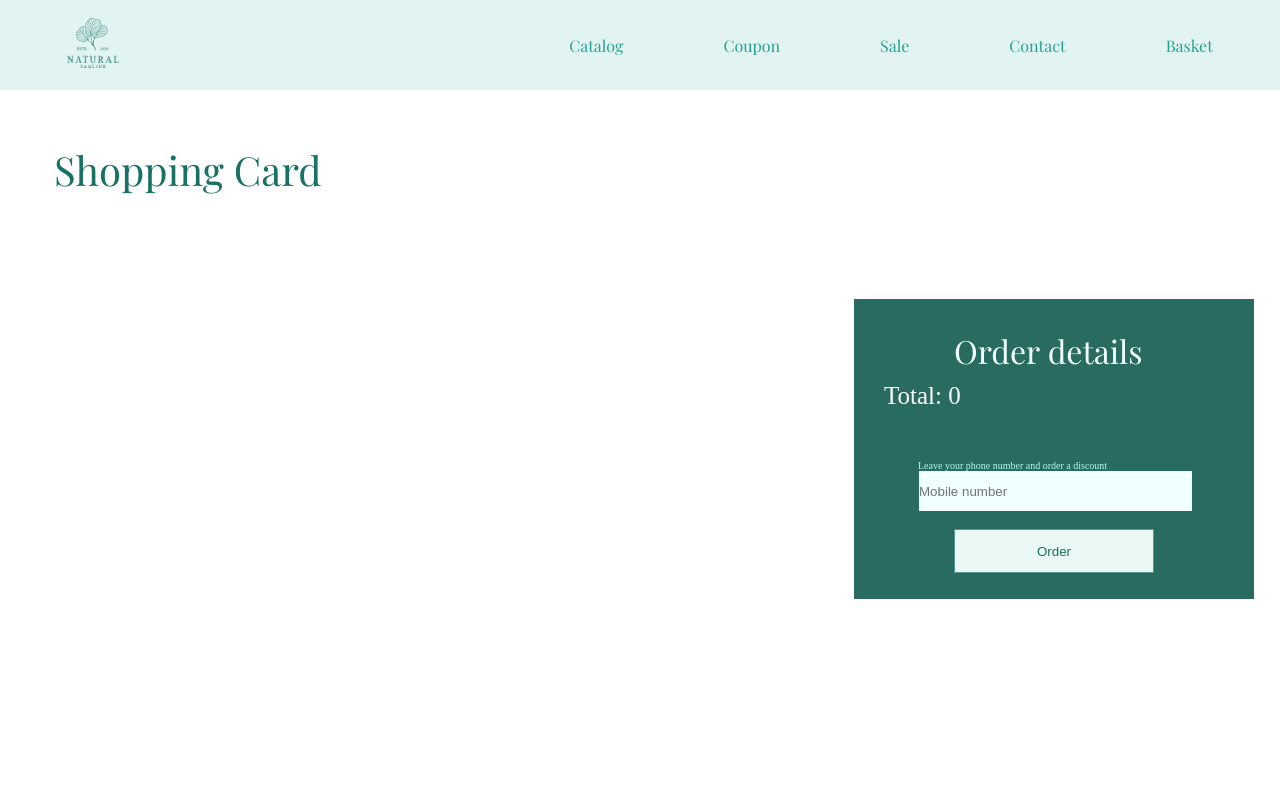
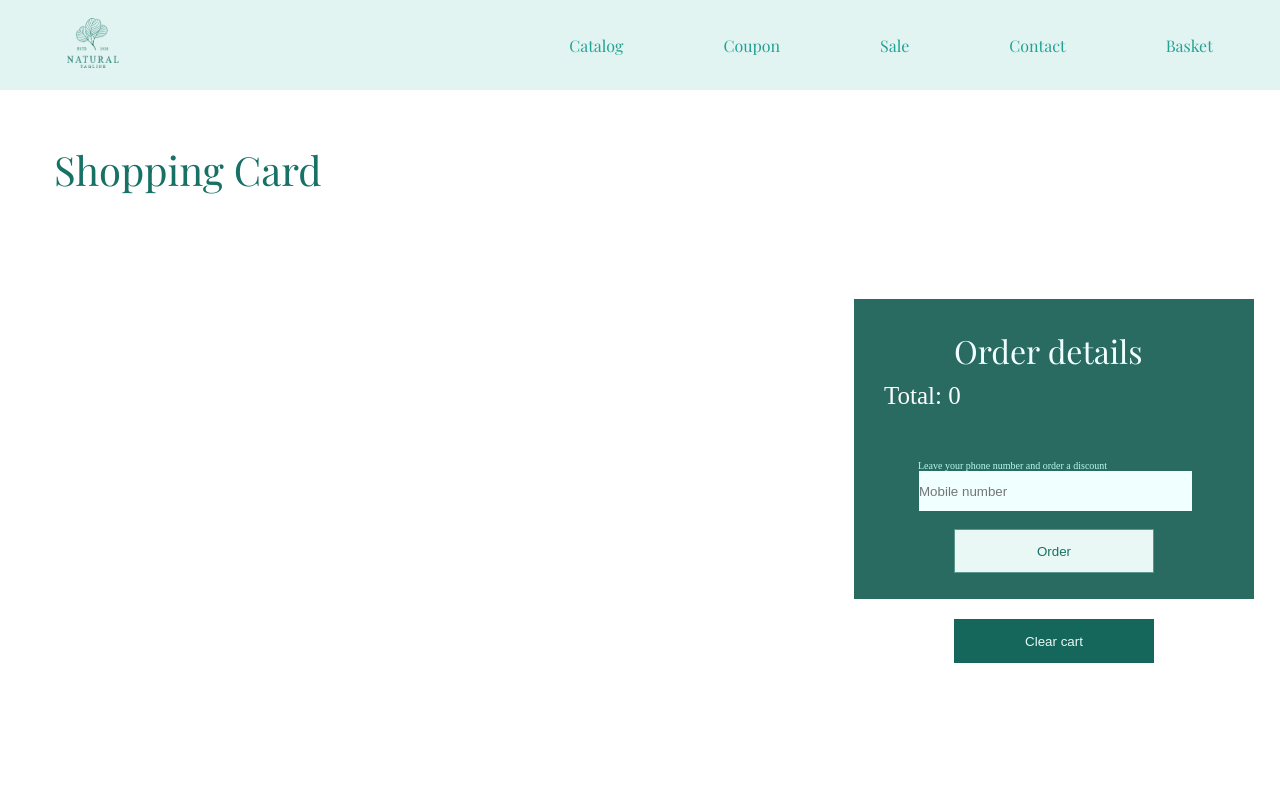
Before and after one commit to JuliaSmetana/project, a React (Create React App) app: page /basket in a window 1280 px wide. Shown: the top 800 px of the page. Built offline with nearby package versions, Linux system fonts and the light colour scheme.

Commit message:
new chage

```diff
--- a/src/components/CategoriesCard/index.jsx
+++ b/src/components/CategoriesCard/index.jsx
@@ -5,7 +5,7 @@ import s from './index.module.css'
 export default function CategoriesCard( { id, image, title, category }) {
 
 
-  //const category_url = `/categories/${id}`
+
 
     return (
 
--- a/src/components/Nav/index.jsx
+++ b/src/components/Nav/index.jsx
@@ -14,17 +14,10 @@ export default function Nav() {
       </a>
 
 
-        <Link to="/categories" spy={true} smooth={true} offset={50} duration={500}  style={{cursor: 'pointer'}}>Catalog</Link>
-
-
+        <a href="/categories">Catalog</a>
         <Link to="/coupon" spy={true} smooth={true} offset={50} duration={500}  style={{cursor: 'pointer'}}>Coupon</Link>
-
-        <Link to="/sale" spy={true} smooth={true} offset={50} duration={500}  style={{cursor: 'pointer'}}>Sale</Link>
-
-
+        <a href="/sale" >Sale</a>
         <Link to="/contact" spy={true} smooth={true} offset={50} duration={500}  style={{cursor: 'pointer'}}>Contact</Link>
-
-
         <a href="/basket">Basket</a>
 
 
--- a/src/components/ProductCard/index.module.css
+++ b/src/components/ProductCard/index.module.css
@@ -5,6 +5,7 @@
     width: 550px;
     height: 350px;
     object-fit: contain;
+
 }
 .price {
     display: flex;
@@ -21,6 +22,7 @@
     border: 1px solid #15665ba9;
     color: #177165;
     margin-top: 30px;
+
 }
 .product_card button:hover {
     background:#177165;
--- a/src/pages/BasketPage/index.jsx
+++ b/src/pages/BasketPage/index.jsx
@@ -29,7 +29,7 @@ export default function BasketPage() {
        message: '*Enter the country code in the format +xx and a number of at least 10 digits'
    }
   });
-//<button onClick={clear_basket}>Clear cart</button>
+
   return (
     <div>
     <h1>Shopping Card</h1>
@@ -62,7 +62,7 @@ export default function BasketPage() {
         </div>
       </div>
       </div>
-
+      <button onClick={clear_basket} className={s.clear_button}>Clear cart</button>
     </div>
 
   )
--- a/src/pages/BasketPage/index.module.css
+++ b/src/pages/BasketPage/index.module.css
@@ -90,3 +90,16 @@ h1 {
     margin-bottom: 72px;
     margin: 53px auto;
 }
+.clear_button{
+    box-sizing: border-box;
+    height: 44px;
+    background:#15665b;
+    width: 200px;
+    border: 1px solid #15665ba9;
+    color: #e8faf8;
+    margin-left: 900px;
+    margin-top: 20px;
+}
+.clear_button:hover{
+    box-shadow: 8px 8px 25px #1e8f80a9;
+}
```
